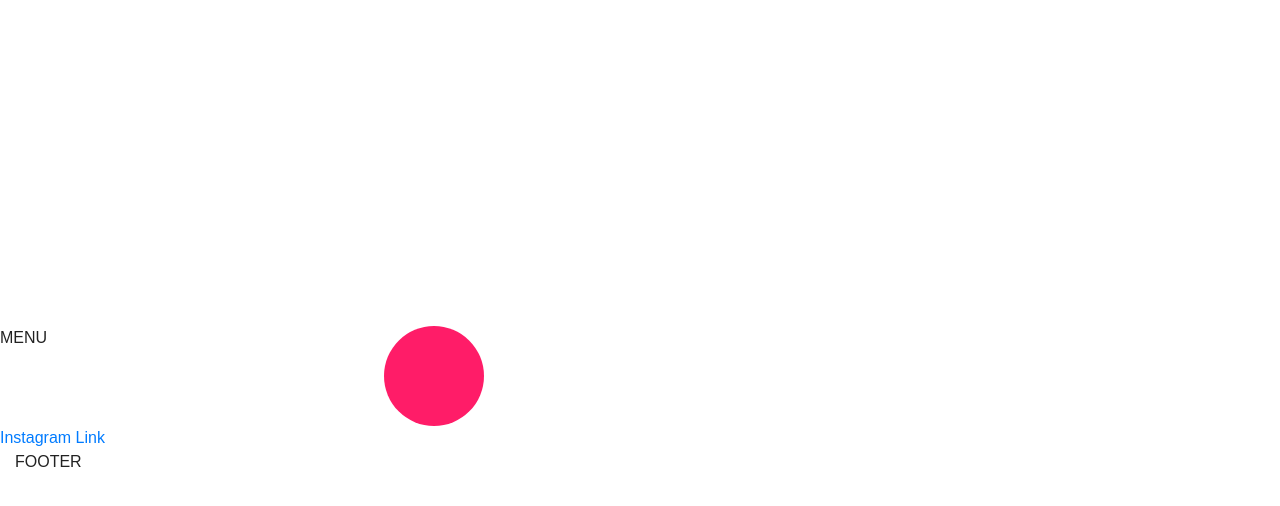
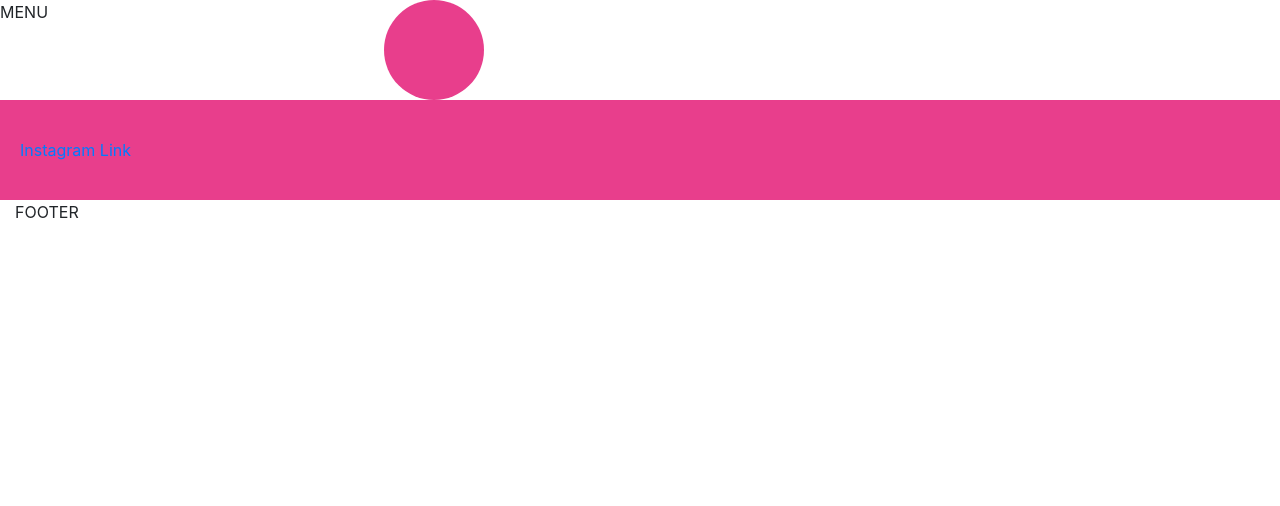
Before and after one commit to ezebecke/ezebecke.github.io, a plain HTML site: page index.html in a window 1280 px wide. Drawn offline with nearby package versions, Linux system fonts and the light colour scheme.

Commit message:
styles and pop

```diff
--- a/popmotion.js
+++ b/popmotion.js
@@ -21,4 +21,22 @@ pointer(ballXY.get()).start(ballXY);
 listen(document, 'mouseup touchend').start(function () {
 ballXY.stop();
 });
+//Footer box
+var ballFooter = document.querySelector('.boxFooter');
+var divStylerF = styler(ballFooter);
+var ballFooterXY = value({ x: 0, y: 0 }, divStylerF.set);
+
+
+listen(ballFooter, 'mousedown touchstart').start(function (e) {
+e.preventDefault();
+pointer(ballFooterXY.get()).start(ballFooterXY);
+});
+
+listen(document, 'mouseup touchend').start(function () {
+ballFooterXY.stop();
+});
+
+
+
+
 }
--- a/styles/styles.css
+++ b/styles/styles.css
@@ -1,3 +1,8 @@
+<<<<<<< HEAD
+=======
+
+>>>>>>> a3ef47c570c684703d38863f7f808184ab8a2efa
+/*
 .container {
     display: grid;
     grid-template-columns: repeat(12, 1fr);
@@ -26,7 +31,10 @@
 .footer {
    grid-area: f;
 }
-
+*/
+/*
+    Ball Popmotion Styles
+*/
 body {
     --pink: #FF1C68;
     --green: #14D790;
@@ -59,3 +67,24 @@ body {
     border-radius: 50%;
     background: var(--pink);
 }
+/*
+    Footer Popmotion Styles
+*/
+.penFooter {
+    flex: 1 1 100%;
+    display: flex;
+    justify-content: center;
+    align-items: flex-start;
+    flex-direction: column;
+    margin: 0 auto;
+    flex: 1 1 100%;
+    width: 100%;
+    /*max-width: 600px;*/
+    padding: 0 20px;
+}
+.boxFooter {
+    /*width: 84.309rem;*/
+    width: 100%;
+    height: 100px;
+    background: var(--pink);
+}
```
